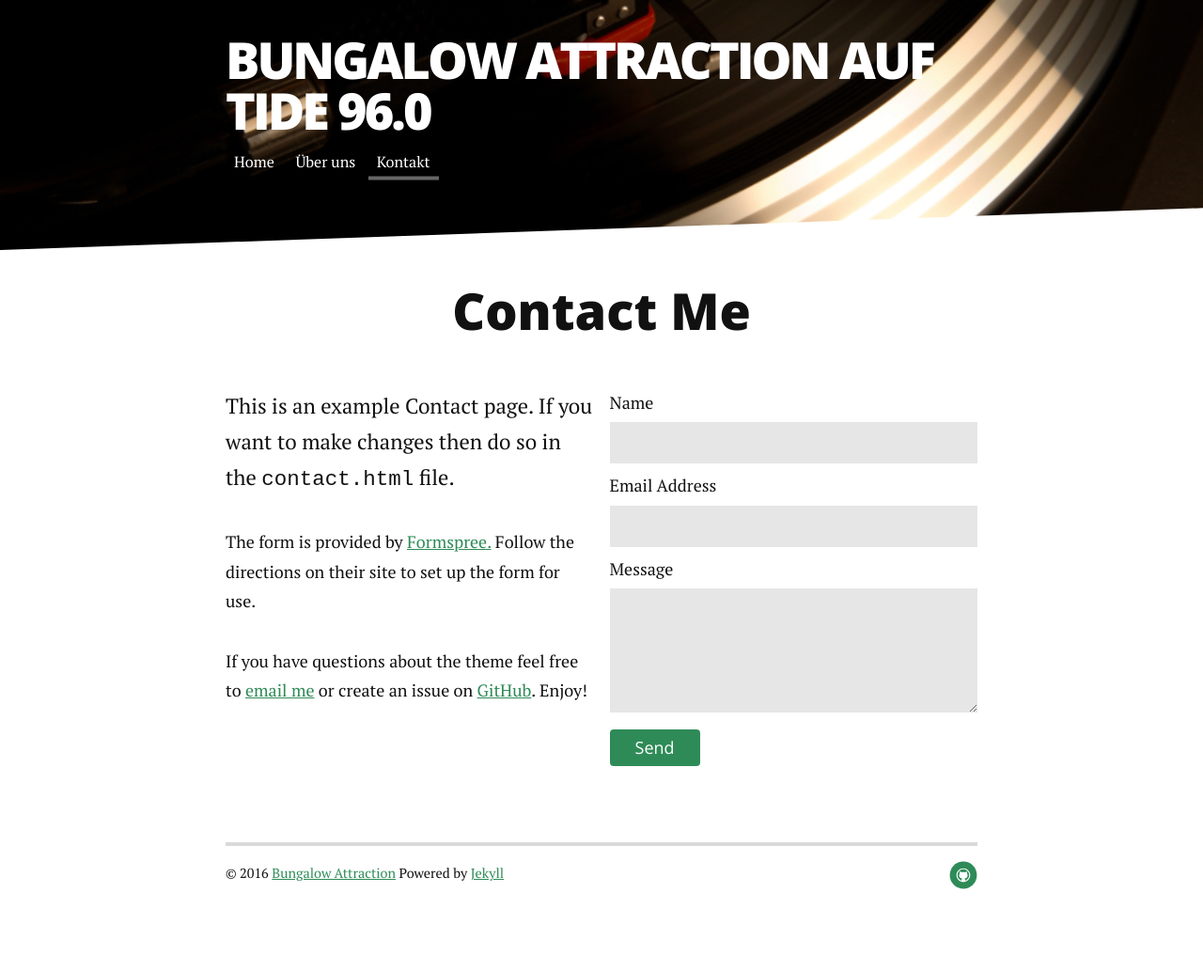
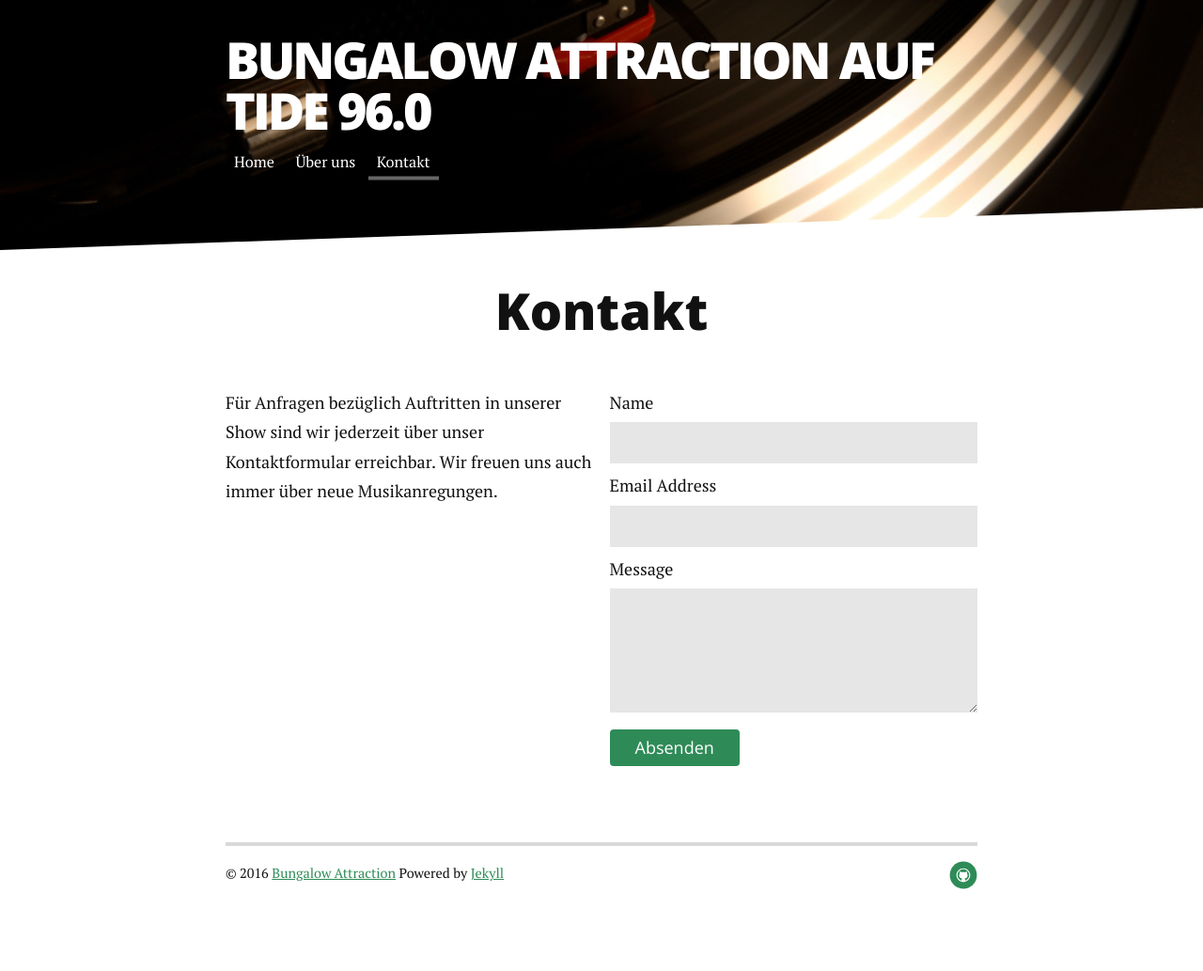
Before and after one commit to G710/bungalow-attraction, a Jekyll site: the page built from contact.md, in a window 1280 px wide. Shown: the whole page at 94% size. Built offline with Jekyll 4.4.1, drawn with Linux system fonts in a browser that asks for light colours; nearby versions of some CDN libraries.

Commit message:
contact form

```diff
--- a/contact.md
+++ b/contact.md
@@ -1,22 +1,22 @@
 ---
 layout: default
-title: Contact Long Haul
+title: Kontaktiere Bungalow Attraction
 ---
 
 <div id="contact">
-  <h1 class="pageTitle">Contact Me</h1>
+  <h1 class="pageTitle">Kontakt</h1>
   <div class="contactContent">
-    <p class="intro">This is an example Contact page. If you want to make changes then do so in the <code>contact.html</code> file.</p>
-    <p>The form is provided by <a href="http://formspree.io/">Formspree.</a> Follow the directions on their site to set up the form for use.</p>
-    <p>If you have questions about the theme feel free to <a href="mailto:brimaidesigns@gmail.com">email me</a> or create an issue on <a href="https://github.com/brianmaierjr/long-haul">GitHub</a>. Enjoy!</p>
+    Für Anfragen bezüglich Auftritten in unserer Show sind wir jederzeit über unser Kontaktformular erreichbar.
+
+    Wir freuen uns auch immer über neue Musikanregungen.
   </div>
-  <form action="http://formspree.io/your@mail.com" method="POST">
+  <form action="http://formspree.io/bungalowattraction@gmail.com" method="POST">
     <label for="name">Name</label>
     <input type="text" id="name" name="name" class="full-width"><br>
     <label for="email">Email Address</label>
     <input type="email" id="email" name="_replyto" class="full-width"><br>
     <label for="message">Message</label>
     <textarea name="message" id="message" cols="30" rows="10" class="full-width"></textarea><br>
-    <input type="submit" value="Send" class="button">
+    <input type="submit" value="Absenden" class="button">
   </form>
 </div>
```
